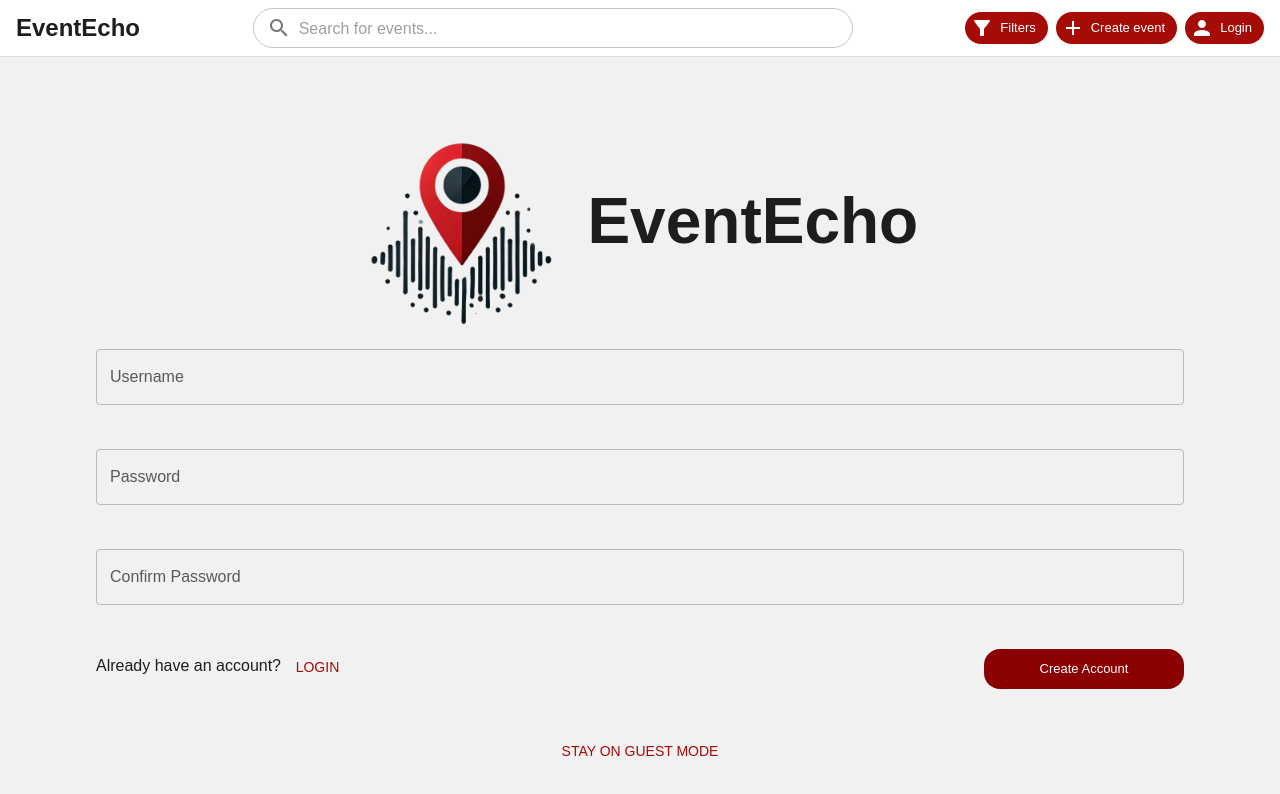
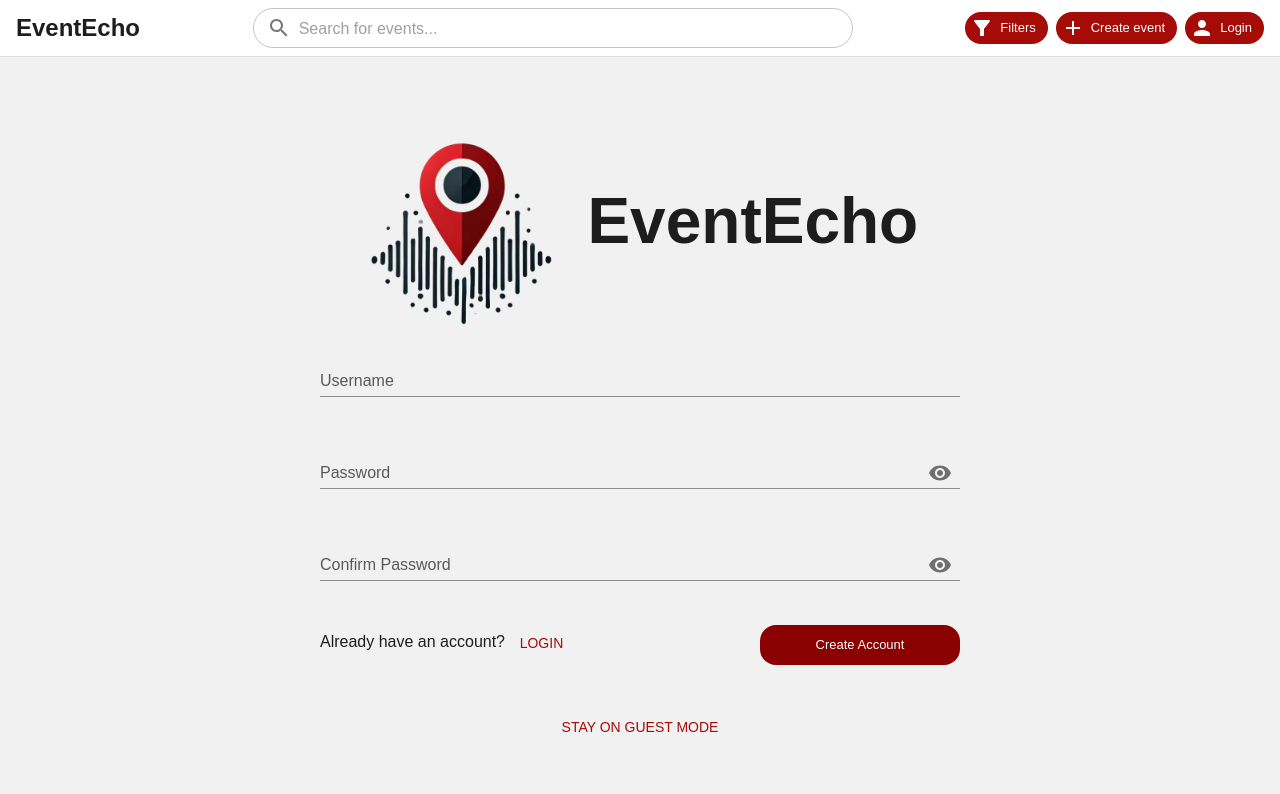
Before and after one commit to Winsthai/EventEcho, a React app in the folder client/: page /signUp in a window 1280 px wide. Shown: the top 794 px of the page. Built offline with nearby package versions, Linux system fonts and the light colour scheme; the HTML template or start-up script is replaced by a standard one.

Commit message:
fix: improved styling for signup pages

```diff
--- a/client/src/Components/PasswordBox.jsx
+++ b/client/src/Components/PasswordBox.jsx
@@ -8,7 +8,7 @@ import FormControl from '@mui/material/FormControl';
 import Visibility from '@mui/icons-material/Visibility';
 import VisibilityOff from '@mui/icons-material/VisibilityOff';
 
-export default function PasswordBox() {
+export default function PasswordBox({ label = 'Password', id = 'password' }) {
   const [showPassword, setShowPassword] = React.useState(false);
 
   const handleClickShowPassword = () => setShowPassword((show) => !show);
@@ -24,9 +24,9 @@ export default function PasswordBox() {
   return (
     <Box>
       <FormControl sx={{ m: 0, width: '100%' }} variant="standard">
-          <InputLabel htmlFor="standard-adornment-password">Password</InputLabel>
+        <InputLabel htmlFor={`standard-adornment-${id}`}>{label}</InputLabel>
         <Input
-            id="standard-adornment-password"
+          id={`standard-adornment-${id}`}
           type={showPassword ? 'text' : 'password'}
           endAdornment={
             <InputAdornment position="end">
--- a/client/src/Components/SignUpPage/SignUpPage.jsx
+++ b/client/src/Components/SignUpPage/SignUpPage.jsx
@@ -1,24 +1,24 @@
-import logo from '../../images/logo.png'
 import React, { useState } from 'react';
 import { useNavigate } from "react-router-dom";
-import { Box, TextField, Chip, InputAdornment, Stack, Button,useMediaQuery } from "@mui/material";
+import { Box, TextField, Chip, Stack, Button } from "@mui/material";
+import PasswordBox from '../PasswordBox';
+import logo from '../../images/logo.png';
+
+import './SignUpPageStyles.css';
 
 const chipStyle = {
     backgroundColor: "darkred",
     color: "white",
-  width: "200px", // Set the desired width
-  height: "40px", // Set the desired height
-  "& .MuiChip-icon": {
-    color: "white",
-  },
+    width: "200px",
+    height: "40px",
+    cursor: "pointer",
     "&:hover": {
         backgroundColor: "darkred",
-    cursor: "pointer",
+        opacity: 0.8,
     },
 };
 
 const SignUpPage = () => {
-
     const [password, setPassword] = useState('');
     const [confirmPassword, setConfirmPassword] = useState('');
     const [error, setError] = useState(false);
@@ -29,7 +29,7 @@ const SignUpPage = () => {
         navigate(url);
     };
 
-  const isMobile = useMediaQuery("(max-width:600px)");
+    const isMobile = window.innerWidth <= 600; // Determines if the user is on a mobile device
 
     const handlePasswordChange = (e) => {
         setPassword(e.target.value);
@@ -48,176 +48,90 @@ const SignUpPage = () => {
             setError(false);
         }
     };
-  if(isMobile){
+
+    if (isMobile) {
         return (
             <Box
-      component="section"
                 sx={{
-        width:"100%",
+                    width: "100%",
                     height: "100%",
                     display: "flex",
-        justifyContent:"center",
+                    justifyContent: "center",
                     alignItems: "center",
-        textAlign:"center",
+                    textAlign: "center",
                 }}
             >
+                <Box sx={{ width: "85%"}}>
+                    <Stack spacing={5.5} sx={{ marginTop: "10vh", marginBottom:"10vh" }}>
+                    <h1 id='signupHeader'>EventEcho</h1>
+                        <Box>
+                            <img src={logo} alt="EventEcho Logo" style={{ width: '150px', margin: '-3vh' }} />
+                        </Box>
+
+                        <TextField label="Username" variant="standard" />
+                        <PasswordBox onChange={handlePasswordChange} />
+                        <PasswordBox label="Confirm Password" onChange={handleConfirmPasswordChange} />
+
+                        <Box>
+                            <Chip label="Create Account" sx={chipStyle} onClick={() => console.log("Account Created")} />
+                        </Box>
+
+                        <div>
+                            <label>Already have an account? </label>
+                            <Button variant="text" onClick={() => handleClick("/login")}>
+                                Login
+                            </Button>
+                        </div>
+
+                        <Box>
+                          <Button variant="text">Stay on Guest Mode</Button>
+                        </Box>
+                    </Stack>
+                </Box>
+            </Box>
+        );
+    } else {
+        return (
             <Box
-        component="form"
                 sx={{
-          width: "85%",
-          height: "100%"
+                    width: "100%",
+                    height: "100%",
+                    display: "flex",
+                    justifyContent: "center",
+                    alignItems: "center",
+                    textAlign: "center",
                 }}
             >
-        <Stack
-          direction="column"
-          spacing={5.5}
-          sx={{
-            height:"100%",
-            marginTop: "10vh",
-          }}
-        >
-          <h1 id='loginHeader'>EventEcho</h1>
+                <Box sx={{ width: "50%" }}>
+                    <Stack spacing={5.5} sx={{ marginTop: "10vh" }}>
+                        <Stack direction="row" spacing={2} alignItems="center" justifyContent="center">
+                            <img src={logo} alt="EventEcho Logo" style={{ width: '200px', marginBottom: '-4vh' }} />
+                            <h1 id ='signupHeader'>EventEcho</h1>
+                        </Stack>
 
+                        <TextField label="Username" variant="standard" />
+                        <PasswordBox onChange={handlePasswordChange} />
+                        <PasswordBox label="Confirm Password" onChange={handleConfirmPasswordChange} />
+
+                        <Stack direction="row" justifyContent="space-between">
+                            <div>
+                                <label>Already have an account? </label>
+                                <Button variant="text" onClick={() => handleClick("/login")}>
+                                    Login
+                                </Button>
+                            </div>
+
+                            <Chip label="Create Account" sx={chipStyle} onClick={() => console.log("Account Created")} />
+                        </Stack>
                         <Box>
-    <img src={logo} alt="EventEcho Logo" style={{width:'150px', margin:'-3vh'}}/>
+                          <Button variant="text">Stay on Guest Mode</Button>
                         </Box>
 
-
-
-            <TextField id="loginUser" label="Username" variant="outlined" />
-            <TextField
-            label="Password"
-            variant="outlined"
-            type="password"
-            fullWidth
-            value={password}
-            onChange={handlePasswordChange}
-            />
-            <TextField
-            label="Confirm Password"
-            variant="outlined"
-            type="password"
-            fullWidth
-            value={confirmPassword}
-            onChange={handleConfirmPasswordChange}
-            error={error}
-            helperText={error ? 'Passwords do not match' : ''}
-            />
-            <Box
-            sx={{
-              justifyContent:"center",
-              alignItems: "center",
-            }}>
-              <Chip
-                label="Create Account"
-                sx={chipStyle}
-              />
-            </Box>
-
-
-
-          <div
-            direction="row"
-            sx={{
-              justifyContent: "space-between",
-            }}
-          >
-            <div>
-            <label>Already have an account? </label>
-            <Button variant="text" onClick={() => handleClick("/login")}>Login</Button>
-            </div>
-
-
-          </div>
-
-          <Button variant="text">Stay on Guest Mode</Button>
-
                     </Stack>
-
                 </Box>
             </Box>
-  );}
-
-  else{
-
-  return (
-    <Box
-      component="section"
-      sx={{
-        width:"100%",
-        height: "100%",
-        display: "flex",
-        justifyContent:"center",
-        alignItems: "center",
-        textAlign:"center",
-      }}
-    >
-      <Box
-        component="form"
-        sx={{
-          width: "85%",
-          height: "100%"
-        }}
-      >
-        <Stack
-          direction="column"
-          spacing={5.5}
-          sx={{
-            height:"100%",
-            marginTop: "10vh",
-          }}
-        >
-          <Stack direction="row" id="loginHeaderStack">
-                <img src={logo} alt="EventEcho Logo" id="loginLogoDesktop"/>
-                <h1 id='loginHeader'>EventEcho</h1>
-            </Stack>
-
-
-
-            <TextField id="loginUser" label="Username" variant="outlined" />
-            <TextField
-            label="Password"
-            variant="outlined"
-            type="password"
-            fullWidth
-            value={password}
-            onChange={handlePasswordChange}
-            />
-            <TextField
-            label="Confirm Password"
-            variant="outlined"
-            type="password"
-            fullWidth
-            value={confirmPassword}
-            onChange={handleConfirmPasswordChange}
-            error={error}
-            helperText={error ? 'Passwords do not match' : ''}
-            />
-
-          <Stack
-            direction="row"
-            sx={{
-              justifyContent: "space-between",
-            }}
-          >
-            <div>
-            <label>Already have an account? </label>
-            <Button variant="text" onClick={() => handleClick("/login")}>Login</Button>
-            </div>
-
-            <Chip
-          label="Create Account"
-          sx={chipStyle}
-        />
-          </Stack>
-
-          <Button variant="text">Stay on Guest Mode</Button>
-
-        </Stack>
-
-      </Box>
-    </Box>
-  );}
+        );
+    }
 };
 
 export default SignUpPage;
--- /dev/null
+++ b/client/src/Components/SignUpPage/SignUpPageStyles.css
@@ -0,0 +1,69 @@
+#signupBox {
+    width: 100%;
+    height: 100%;
+    display: flex;
+    justify-content: center;
+    align-items: center;
+    text-align: center;
+}
+
+#signupFormBox {
+    width: 85%;
+    height: 100%;
+}
+
+@media only screen and (width > 600px) {
+    #signupFormBox {
+        width: 50%;
+    }
+}
+
+#signupFormStack {
+    height: 100%;
+    margin-top: 10vh;
+}
+
+#signupHeaderStack {
+    height: fit-content;
+    align-items: center;
+    justify-content: center;
+    padding: 0 2vw 0 2vw;
+}
+
+#signupHeader {
+    font-size: 12vw;
+    margin: 0px;
+}
+
+@media only screen and (width > 600px) {
+    #signupHeader {
+        font-size: 5vw;
+        margin-left: 2vw;
+    }
+}
+
+#signupLogoDesktop {
+    width: 200px;
+    margin-bottom: -4vh;
+}
+
+#signupButtonStack {
+    justify-content: space-between;
+}
+
+#signupChip {
+    background-color: darkred;
+    color: white;
+    width: 200px;
+    height: 40px;
+    cursor: pointer;
+}
+
+#signupChip:hover {
+    background-color: darkred;
+    opacity: 0.8;
+}
+
+#guestModeButton {
+    margin-top: 2vh;
+}
```
Lines whose indentation alone changed are shown as unchanged.
